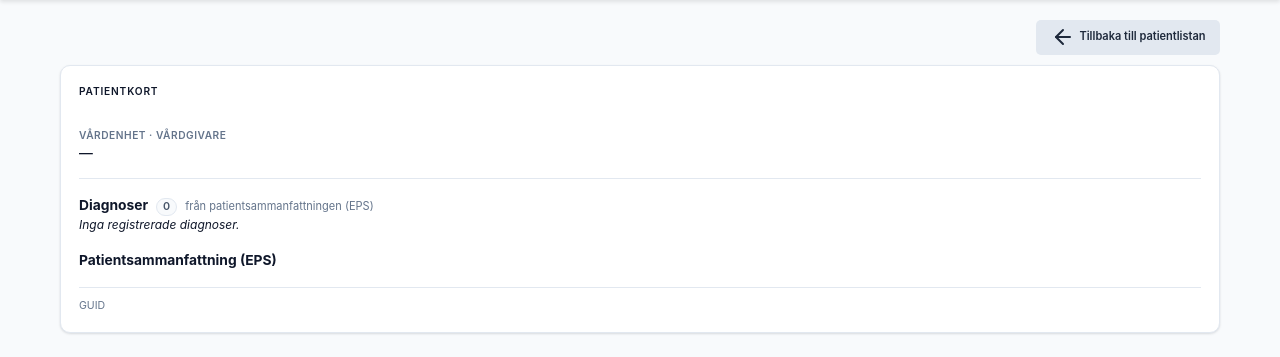
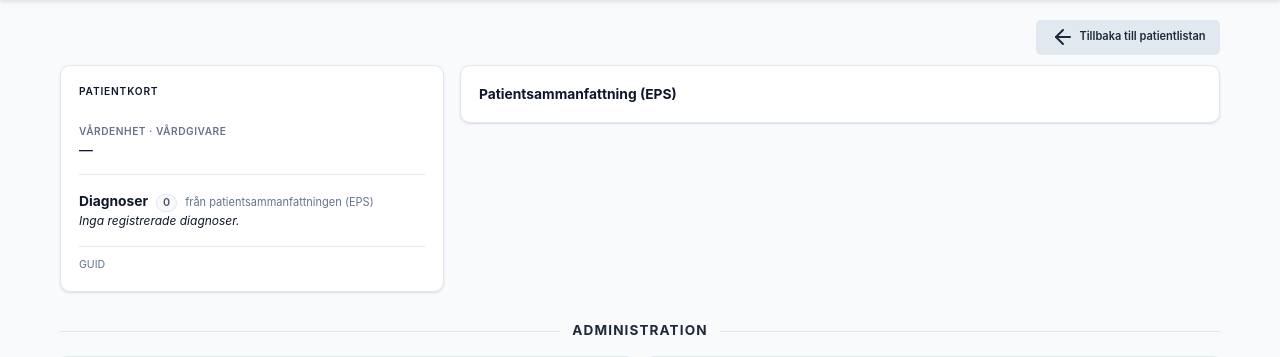
Before and after one commit to profingvar/ips.pdhc, a Flask app: template gateway/app/templates/patient_detail.html in a window 1280 px wide. Shown: the part 42-399 px from the top of the page. Run offline with Flask 3, Linux system fonts and the light colour scheme; the template is opened without the code that fills it, so the values that code supplies are empty; some libraries are stand-ins or nearby versions.

Commit message:
eps patient card: two cards - particulars and diagnoses left, EPS summary right
Operator 2026-11-25. The narrow card stays in view while the summary scrolls;
below 60rem the cards stack.

Co-Authored-By: Claude Opus 5.5 <noreply@anthropic.com>
Claude-Session: https://claude.ai/code/session_01T5Biz5pqQYvNgBF6x3wcrq

```diff
--- a/gateway/app/templates/_patientkort.html
+++ b/gateway/app/templates/_patientkort.html
@@ -44,6 +44,10 @@
 {%- endmacro -%}
 
 <section class="pk" aria-labelledby="pk-name" data-pk>
+  {#- Two cards (operator 2026-11-25): a narrow one on the left with the
+      patient's particulars and diagnoses, a wider one on the right with the
+      EPS summary. They stack below 60rem. #}
+  <div class="pk-card pk-side">
   <header class="pk-head">
     <div class="pk-ident">
       <p class="pk-kicker">Patientkort</p>
@@ -101,7 +105,14 @@
     {%- endif %}
   </section>
 
-  <section class="pk-block" aria-labelledby="pk-eps-h">
+  <footer class="pk-foot">
+    <span>GUID <code class="pk-id" title="Markera för att kopiera">{{ pk.ids.guid }}</code></span>
+    {%- if pk.ids.fhir_id %}<span>FHIR-id <code class="pk-id" title="Markera för att kopiera">{{ pk.ids.fhir_id }}</code></span>{% endif %}
+  </footer>
+  </div>
+
+  <div class="pk-card pk-main">
+  <section class="pk-block pk-block--main" aria-labelledby="pk-eps-h">
     <h2 class="pk-h" id="pk-eps-h">Patientsammanfattning (EPS)</h2>
     {%- if pk.sections_state == 'unavailable' %}
     <p class="pk-empty">Patientsammanfattningen kunde inte läsas.</p>
@@ -139,10 +150,7 @@
     {%- endif %}
   </section>
 
-  <footer class="pk-foot">
-    <span>GUID <code class="pk-id" title="Markera för att kopiera">{{ pk.ids.guid }}</code></span>
-    {%- if pk.ids.fhir_id %}<span>FHIR-id <code class="pk-id" title="Markera för att kopiera">{{ pk.ids.fhir_id }}</code></span>{% endif %}
-  </footer>
+  </div>
 </section>
 <script>
 /* Patientkort pop-outs: CSS already opens them on hover and focus. This adds
--- a/gateway/static/css/patientkort.css
+++ b/gateway/static/css/patientkort.css
@@ -46,14 +46,35 @@
   font-size: var(--pk-fs);
   line-height: 1.5;
   color: var(--pk-text);
+  margin: 0 0 20px;
+  min-width: 0;
+  /* Two cards side by side: particulars and diagnoses on the left (narrow),
+     the EPS summary on the right (wide). One column below 60rem. */
+  display: grid;
+  grid-template-columns: minmax(17rem, 24rem) minmax(0, 1fr);
+  gap: 16px;
+  align-items: start;
+}
+/* The particulars stay in view while the summary scrolls (wide only). */
+.pk-side { position: sticky; top: 12px; }
+@media (max-width: 60rem) {
+  .pk { grid-template-columns: minmax(0, 1fr); }
+  .pk-side { position: static; }
+}
+.pk-card {
   background: var(--pk-bg);
   border: 1px solid var(--pk-border);
   border-radius: var(--pk-radius);
   box-shadow: var(--pk-shadow);
   padding: var(--pk-pad);
-  margin: 0 0 20px;
   min-width: 0;
 }
+/* In the narrow card the identity takes the full width and the badges wrap
+   under it; the facts stack two by two. */
+.pk-side .pk-ident { flex-basis: 100%; }
+.pk-side .pk-facts { gap: 8px 22px; }
+.pk-side .pk-name { font-size: 1.75em; }
+.pk-main .pk-block--main { padding-top: 0; }
 
 @media (prefers-color-scheme: dark) {
   .pk {
```
Also changed, not shown: changed_files.md (+2 -0 lines).
